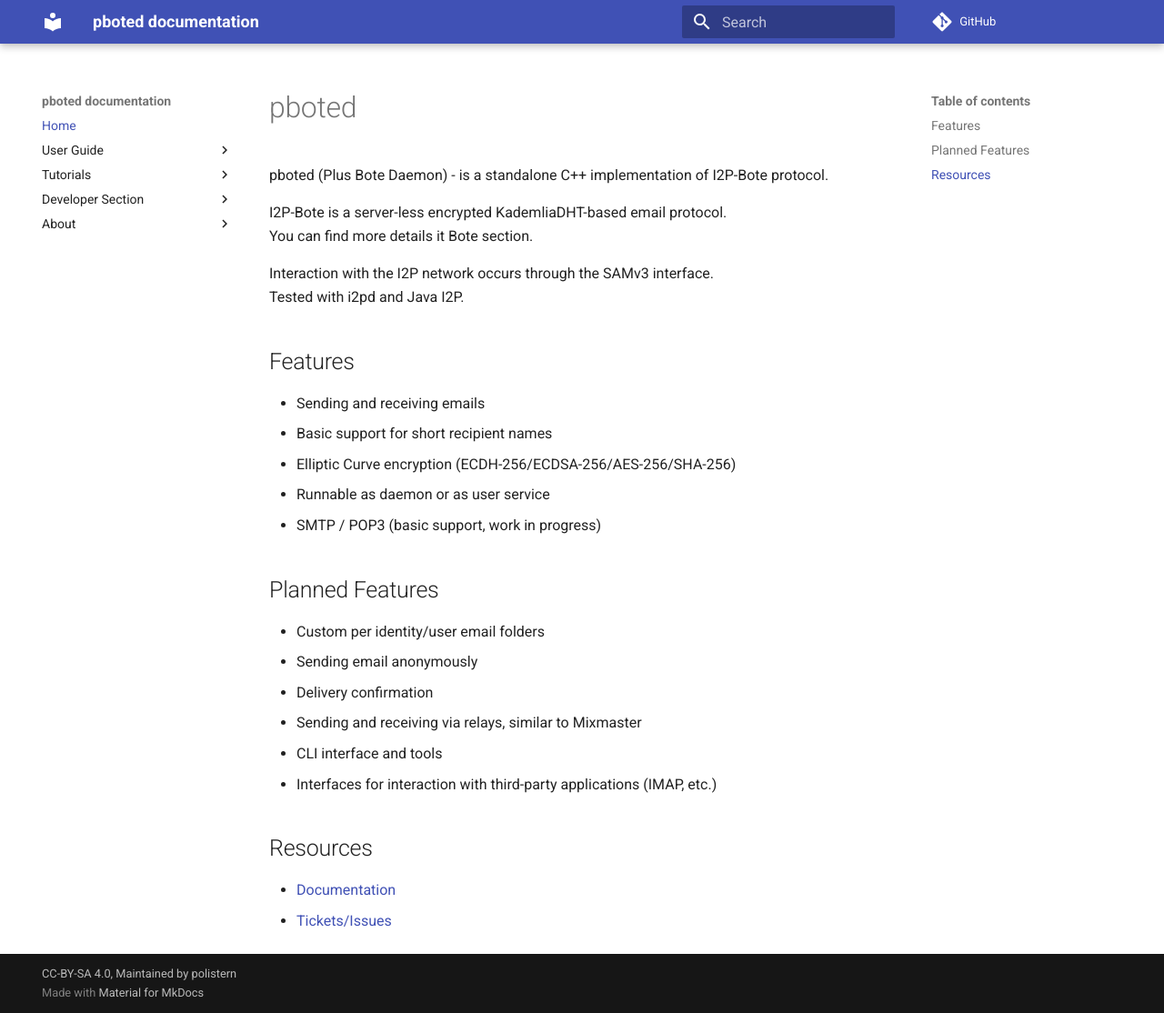
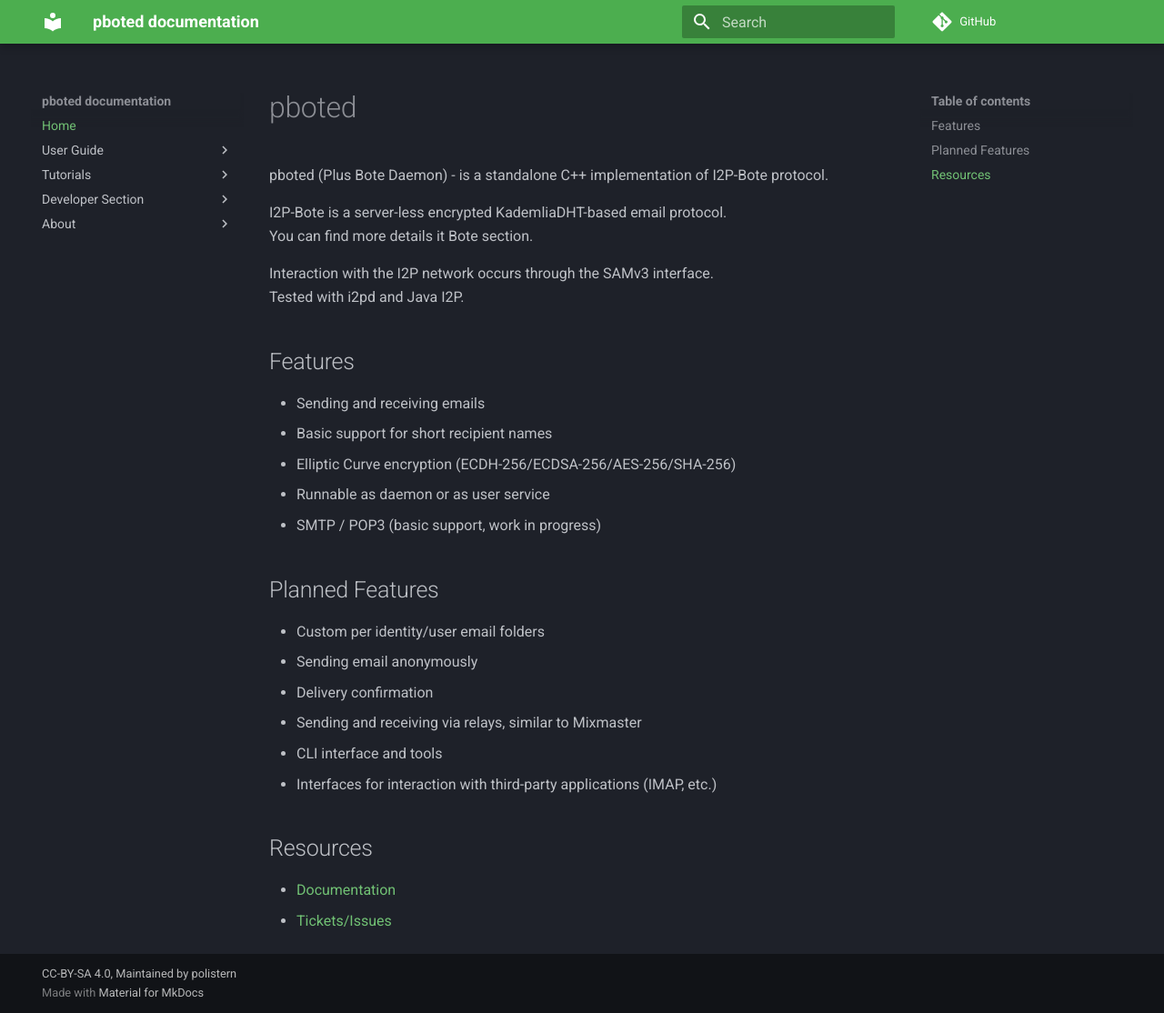
Before and after one commit to polistern/pboted_docs, an MkDocs documentation site: the page built from docs/index.md, in a window 1280 px wide and 1114 px high. Shown: the whole window at 91% size. Built offline with MkDocs 1.6.1 and Material for MkDocs 9.7.7, drawn with Linux system fonts in a browser that asks for light colours; comment, search, counter and statistics services are not loaded.

Commit message:
Switch to dark theme.

```diff
--- a/mkdocs.yml
+++ b/mkdocs.yml
@@ -54,6 +54,9 @@ markdown_extensions:
 
 theme:
   name: 'material'
+  palette:
+    scheme: slate
+    primary: green
   icon:
     admonition:
       note: octicons/tag-16
--- a/requirements.txt
+++ b/requirements.txt
@@ -1,4 +1,5 @@
 pymdown-extensions==9.1
+mkdocs==1.2.3
 mkdocs-material==7.3.6
 mkdocs-material-extensions==1.0.3
 mkdocs-windmill-dark==0.2.0
```
